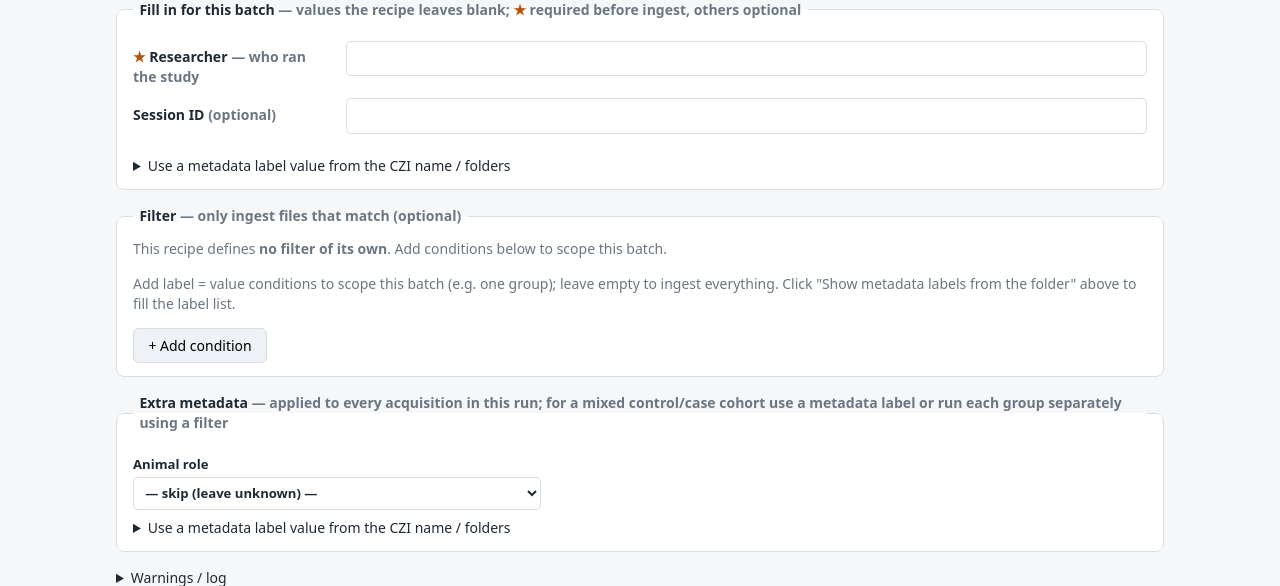
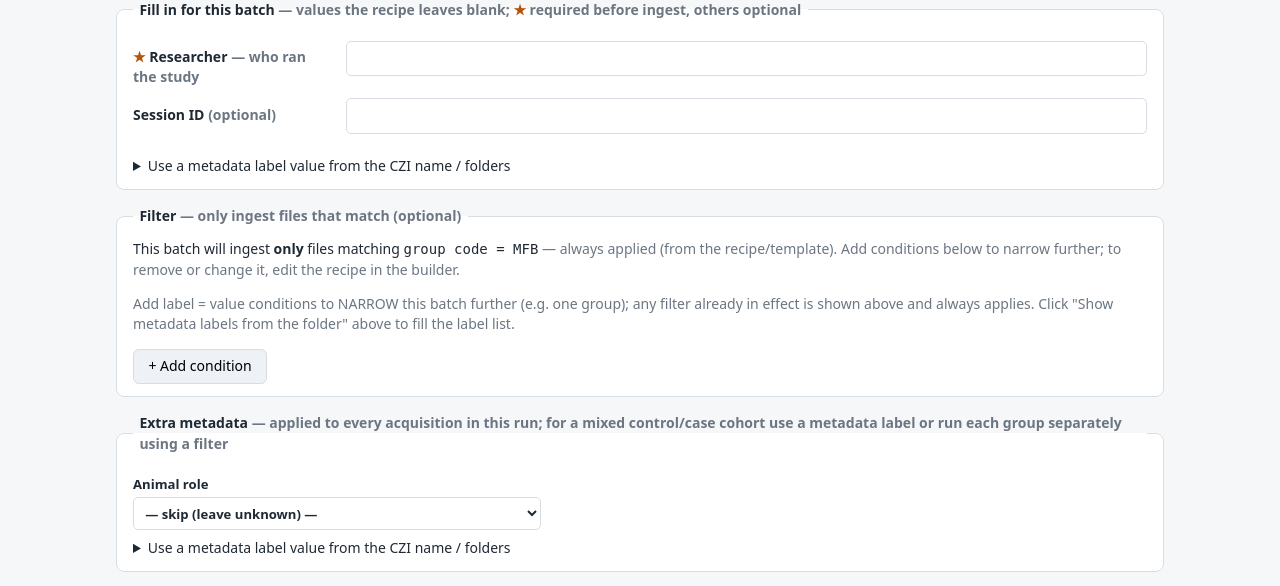
Before and after one commit to Rtasseff/gjesus3-pilot, a Flask app: page / in a window 1280 px wide. Shown: the part 429-1015 px from the top of the page. Run offline with Flask 3, Linux system fonts and the light colour scheme.

Commit message:
fix(operator-gui): make erasing a recipe filter STICK (explicit structural keys + effective-config runner)
The "recipe shows one thing, ingest does another" trap: erasing the group_code=MFB
filter in the builder made the recipe OMIT the filter key, so ingest silently
re-inherited the template's MFB. Fixed UI-side only — config_builder's merge was
already correct (omit->inherit, explicit-empty->clear, override->replace).

Builder (KEEPS the blank start; "Load template defaults" stays opt-in):
- builderOverrides() writes the structural keys EXPLICITLY, including an explicit
  empty: an empty filter box saves as auto_discover.filter:{} which CLEARS the
  template filter (drop MFB for a collaboration recipe) and sticks + shows; cleared
  labels save as filename_parse.fields:[] on a positional template (safe — review
  §7.1; a regex template is left to inherit). NO auto-seeding — a fresh builder
  stays blank, the operator opts into the convention, and whatever they leave is
  what saves.

Runner (effective config):
- new POST /api/effective_config returns
  build_config(template, overrides).auto_discover (the same merge ingest runs).
- updateFilterPanel() DISPLAYS the effective filter ("this batch will ingest only
  group_code=MFB ...") instead of the recipe's explicit override, so an inherited
  filter is no longer hidden and a recipe that explicitly cleared it shows "no
  filter". runnerFilter() ANDs the operator's conditions onto the effective filter
  (effective wins on collision) -> the runner can only NARROW, never drop MFB.

Verified (source): config_builder merge for every scenario (inherit shows MFB;
narrow preserves MFB + adds a condition; erased filter {} clears; empty labels
fields:[] parse nothing); node --check + py_compile clean; live curl of the new
endpoint. Live-GUI browser smoke (erase filter -> save -> runner has no filter)
still to run in the browser.

Co-Authored-By: Claude Opus 4.8 (1M context) <noreply@anthropic.com>
Claude-Session: https://claude.ai/code/session_01D9syCVAD16JJxV4BBDxgPQ

```diff
--- a/tools/operator/gui/app.py
+++ b/tools/operator/gui/app.py
@@ -583,6 +583,36 @@ def api_recipe_gaps():
     gaps = [f for f in value_fields.gap_fields()
             if _is_gap(_effective_value(cfg, f["key"]))]
     return jsonify({"gaps": gaps})
+
+
+@app.route("/api/effective_config", methods=["POST"])
+def api_effective_config():
+    """The EFFECTIVE auto_discover config — the template deep-merged with the
+    recipe/builder overrides, i.e. what will ACTUALLY drive discovery at ingest.
+
+    The runner and builder use this to show and enforce the REAL scope (e.g. a
+    group_code=MFB filter the recipe INHERITS from the template but doesn't set
+    itself). Showing only the recipe's explicit overrides hid inherited values —
+    the "recipe shows one thing, ingest does another" trap. Read-only; mirrors
+    the merge /api/recipe_gaps already relies on (config_builder.build_config).
+    """
+    data = request.get_json(silent=True) or {}
+    instrument = (data.get("instrument") or "").upper()
+    overrides = data.get("overrides") or {}
+    if instrument not in MICROSCOPY_KEYS:
+        return jsonify({"auto_discover": {}})
+    try:
+        template = templates.load_template(instrument)
+        cfg = config_builder.build_config(template, overrides)
+    except Exception as e:  # noqa: BLE001 — a bad recipe shouldn't 500 the panel
+        return jsonify({"auto_discover": {}, "error": str(e)})
+    ad = cfg.get("auto_discover") or {}
+    return jsonify({"auto_discover": {
+        "filter": ad.get("filter") or {},
+        "filename_parse": ad.get("filename_parse") or {},
+        "path_parse": ad.get("path_parse") or {},
+        "pattern": ad.get("pattern"),
+    }})
 
 
 @app.route("/api/sample_layout", methods=["POST"])
--- a/tools/operator/gui/static/app.js
+++ b/tools/operator/gui/static/app.js
@@ -226,12 +226,13 @@ function currentRecipeOverrides() {
 let runnerDiscoveredRow = {};    // first parsed row, shared for live examples
 let runnerGapMeta = [];          // [{key,label,kind,hint}] from /api/recipe_gaps
 let runnerKeys = [];             // discovered keys (for the runner filter dropdown)
+let runnerEffectiveFilter = {};  // EFFECTIVE (template+recipe) filter — the base the runner narrows
 const runnerGapFields = {};      // key -> TokenField
 const runnerGapSelects = {};     // key -> <select> (sample_type)
 
 async function loadGaps() {
-  updateFilterPanel();        // repaint the recipe filter + add-conditions UI
-  runnerFilterUI.clear();     // a new recipe/instrument starts added filters fresh
+  await updateFilterPanel();   // fetch + show the EFFECTIVE filter (caches runnerEffectiveFilter)
+  runnerFilterUI.clear();      // a new recipe/instrument starts added filters fresh
   const grid = $("#r-gaps-grid");
   Object.keys(runnerGapFields).forEach((k) => delete runnerGapFields[k]);
   Object.keys(runnerGapSelects).forEach((k) => delete runnerGapSelects[k]);
@@ -334,38 +335,48 @@ $("#r-gaps-load").addEventListener("click", loadGapFields);
 // top, which are ANDed in (see runnerFilter()).
 const runnerFilterUI = makeFilterBuilder("#r-filter-rows", () => runnerKeys, null);
 $("#r-filter-add").addEventListener("click", () => runnerFilterUI.addRow());
-function updateFilterPanel() {
-  const rf = currentRecipeOverrides()["auto_discover.filter"];
-  const hasRecipeFilter = rf && typeof rf === "object" && Object.keys(rf).length > 0;
+async function updateFilterPanel() {
+  // Show the EFFECTIVE filter (template deep-merged with the recipe) — what will
+  // ACTUALLY scope the batch — not just the recipe's explicit override. A recipe
+  // that INHERITS the template's group_code=MFB sets no filter of its own, yet
+  // ingest still filters to MFB; showing only the recipe override hid that (the
+  // "shows one thing, ingests another" trap). We fetch it from the backend, which
+  // runs the same merge as ingest.
+  let eff = {};
+  try {
+    const data = await postJSON("/api/effective_config", {
+      instrument: rInstrument.value, overrides: currentRecipeOverrides(),
+    });
+    eff = ((data.auto_discover || {}).filter) || {};
+  } catch (e) { eff = {}; }
+  runnerEffectiveFilter = eff;
+  const hasEff = Object.keys(eff).length > 0;
   $("#r-filter").hidden = false;                 // the filter section is always visible
   $("#r-filter-edit").hidden = false;            // add-conditions UI is ALWAYS available
-  // Always state the recipe's filter status, so a recipe that sets NO filter
-  // reads as an explicit "nothing is filtered" rather than a blank area that
-  // looks like a missing/broken note. When a filter IS set, list every enforced
-  // condition and drop `muted` so the enforced scope stands out.
   const note = $("#r-filter-recipe");
   note.hidden = false;
-  if (hasRecipeFilter) {
+  if (hasEff) {
     note.classList.remove("muted");
-    note.innerHTML = "This recipe filters to " +
-      Object.entries(rf).map(([k, v]) =>
+    note.innerHTML = "This batch will ingest <b>only</b> files matching " +
+      Object.entries(eff).map(([k, v]) =>
         `<code>${esc(tfHumanizeRef(k))} = ${esc(v)}</code>`).join(" <b>AND</b> ") +
-      " — always applied; edit it in the builder. Add more conditions below to " +
-      "narrow this batch further.";
+      ' <span class="muted">— always applied (from the recipe/template). Add conditions ' +
+      "below to narrow further; to remove or change it, edit the recipe in the builder.</span>";
   } else {
     note.classList.add("muted");
-    note.innerHTML = "This recipe defines <b>no filter of its own</b>. Add " +
-      "conditions below to scope this batch.";
+    note.innerHTML = "No filter is in effect — <b>every</b> file in the folder will be " +
+      "ingested. Add conditions below to scope this batch.";
   }
 }
 function runnerFilter() {
-  // The runner's OWN added conditions, ANDed on top of any recipe filter. The
-  // recipe's filter is forcibly applied, so it WINS on a key collision — the
-  // operator can narrow the batch further, never weaken the recipe's scope.
+  // The runner's OWN added conditions, ANDed on top of the EFFECTIVE filter
+  // (template + recipe). The effective keys WIN on collision, so the runner can
+  // only NARROW — it can never drop the recipe/template's scope (e.g. MFB). The
+  // merged result is sent as the whole auto_discover.filter override, which
+  // REPLACES the template filter at ingest — but since it already CONTAINS the
+  // effective filter, the template's scope is preserved. (Runner = narrow-only.)
   const own = runnerFilterUI.collect();
-  const rf = currentRecipeOverrides()["auto_discover.filter"];
-  const recipeFilter = (rf && typeof rf === "object") ? rf : {};
-  const merged = Object.assign({}, own, recipeFilter);   // recipe keys win
+  const merged = Object.assign({}, own, runnerEffectiveFilter);   // effective wins
   return Object.keys(merged).length ? { "auto_discover.filter": merged } : {};
 }
 
@@ -920,20 +931,35 @@ $("#b-fields").addEventListener("input", renderOverrideJSON);
 bInstrument.addEventListener("change", () => { if ($("#b-staging").value.trim()) loadLayout(); });
 
 // ---- assemble the override dict ----
+// STRUCTURAL keys (filter, filename_parse) are written EXPLICITLY — including an
+// explicit empty — so a recipe is self-complete and WYSIWYG: clearing the filter
+// or the labels CLEARS them at ingest instead of silently inheriting the
+// template. config_builder merges an explicit {} / [] as a real clear, and the
+// review's §7.1 confirms ingest tolerates filename_parse.fields:[] (no parsing).
+let builderParseIsRegex = false;   // current parse is a regex the builder can't edit
 function builderOverrides() {
   const ov = {};
   // file-name labels -> positional filename_parse (regex dropped from the GUI)
   const fields = $("#b-fields").value.split(",").map((s) => s.trim()).filter(Boolean);
   if (fields.length) {
     ov["auto_discover.filename_parse"] = { separator: $("#b-separator").value || "_", fields };
+  } else if (!builderParseIsRegex) {
+    // positional template, operator cleared the labels -> explicit empty CLEARS
+    // the template's fields (WYSIWYG) instead of silently inheriting them. A regex
+    // template is left to inherit (the builder can't express a regex, so it must
+    // not clobber it with an empty positional parse).
+    ov["auto_discover.filename_parse"] = { separator: $("#b-separator").value || "_", fields: [] };
   }
-  // folder levels -> path_parse; pin a recursive pattern so deep files are found
+  // folder levels -> path_parse; pin a recursive pattern so deep files are found.
+  // (path_parse keeps omit-when-empty semantics for now — see the review's §7.)
   if ($$("#b-levels .level-label").length > 0) {
     ov["auto_discover.path_parse"] = { levels: builderLevelLabels() };
     ov["auto_discover.pattern"] = "**/*.czi";
   }
-  const filter = builderFilterUI.collect();
-  if (Object.keys(filter).length) ov["auto_discover.filter"] = filter;
+  // Always explicit: an empty filter box saves as {} -> clears the template's
+  // filter (e.g. drop group_code=MFB for a collaboration recipe), and it stays
+  // visible in the JSON preview. Omission would silently reassert the template.
+  ov["auto_discover.filter"] = builderFilterUI.collect();
 
   // values to record. gap fields are SELF-CONTAINED: emitted explicitly even when
   // blank (an explicit "" overrides the template default -> a real blank the
@@ -1061,30 +1087,40 @@ function templateValueForKey(t, key) {
   if (i === -1) return t[key];
   return (t[key.slice(0, i)] || {})[key.slice(i + 1)];
 }
+// Seed the STRUCTURAL convention (separator + filename labels, folder levels,
+// filter) from a template payload into the builder widgets, and record whether
+// the parse is a regex the builder can't edit. Structural keys encode the
+// instrument's naming/scoping CONVENTION — a fresh builder should SHOW them so the
+// operator can see and edit/clear the real scope (e.g. group_code=MFB). Shared by
+// "Load template defaults" (which ALSO seeds value fields) and the on-load /
+// instrument-change structural seed. See the override-semantics review.
+function applyTemplateStructural(t) {
+  const ad = t.auto_discover || {};
+  const fp = ad.filename_parse || {};
+  builderParseIsRegex = !!fp.regex;
+  if (fp.regex) {
+    $("#b-fields").value = "";
+    $("#b-errors").textContent =
+      "Note: this template parses names with a regex, which the builder doesn't edit. " +
+      "Describe the name layout with the separator + labels above to change it.";
+  } else {
+    $("#b-separator").value = fp.separator || "_";
+    $("#b-fields").value = (fp.fields || []).join(", ");
+  }
+  const levels = (ad.path_parse || {}).levels || [];
+  $("#b-levels-count").value = levels.length;
+  renderLevels();
+  $$("#b-levels .level-label").forEach((inp, i) => { if (levels[i]) inp.value = levels[i]; });
+  builderFilterUI.clear();
+  Object.entries(ad.filter || {}).forEach(([k, v]) => builderFilterUI.addRow(k, v));
+}
+
 async function loadTemplateDefaults() {
   $("#b-errors").textContent = "";
   try {
     const t = await getJSON(`/api/template?instrument=${encodeURIComponent(bInstrument.value)}`);
     if (t.error) { $("#b-errors").textContent = t.error; return; }
-    const ad = t.auto_discover || {};
-    const fp = ad.filename_parse || {};
-    if (fp.regex) {
-      $("#b-fields").value = "";
-      $("#b-errors").textContent =
-        "Note: this template parses names with a regex, which the builder doesn't edit. " +
-        "The values below are still loaded; describe the name layout with the separator + labels above to change it.";
-    } else {
-      $("#b-separator").value = fp.separator || "_";
-      $("#b-fields").value = (fp.fields || []).join(", ");
-    }
-    // folder levels
-    const levels = (ad.path_parse || {}).levels || [];
-    $("#b-levels-count").value = levels.length;
-    renderLevels();
-    $$("#b-levels .level-label").forEach((inp, i) => { if (levels[i]) inp.value = levels[i]; });
-    // filter
-    builderFilterUI.clear();
-    Object.entries(ad.filter || {}).forEach(([k, v]) => builderFilterUI.addRow(k, v));
+    applyTemplateStructural(t);
     // values to record — seed each catalogue field from the template's matching
     // key, so a blank field is a DELIBERATE operator choice (-> runner prompt),
     // not the empty default of a fresh builder. Data-driven over VALUE_FIELDS,
@@ -1104,12 +1140,13 @@ async function loadTemplateDefaults() {
   }
 }
 $("#b-load-template").addEventListener("click", loadTemplateDefaults);
-// Template defaults load ON DEMAND via the "Load template defaults" button only
-// — NOT on instrument change and NOT on page load. A fresh builder stays blank
-// until the operator explicitly pulls in a convention, so no field is pre-filled
-// with a value they never chose. (Blanking a field then stays a DELIBERATE choice
-// -> prompt in the Runner.) "Start from a recipe" still loads its instrument's
-// defaults first, in loadRecipeIntoBuilder().
+// Template defaults load ON DEMAND via "Load template defaults" only — NOT on
+// instrument change and NOT on page load. A fresh builder stays BLANK; nothing is
+// pre-filled with a value nobody chose. The operator opts into the convention.
+// The WYSIWYG fix does NOT need auto-seeding: structural keys are written
+// EXPLICITLY on save (see builderOverrides), so loading the template, ERASING the
+// group_code=MFB filter, and saving yields a recipe with an explicit empty filter
+// that the runner loads with NO filter — instead of silently re-inheriting it.
 
 // ---- start from an existing recipe (builder) ----
 // Apply a saved recipe's flat override dict onto the builder widgets, ON TOP of
@@ -1122,6 +1159,7 @@ function applyOverridesToBuilder(ov) {
   ov = ov || {};
   if ("auto_discover.filename_parse" in ov) {
     const fp = ov["auto_discover.filename_parse"] || {};
+    builderParseIsRegex = !!fp.regex;   // recipe's parse mode wins over the template's
     if (fp.regex) {
       $("#b-fields").value = "";
       $("#b-errors").textContent =
@@ -1253,8 +1291,11 @@ $("#b-save").addEventListener("click", async () => {
   renderOverrideJSON();
   updateBuilderExamples();
   // Start BLANK — do NOT auto-seed template defaults here. The operator pulls a
-  // convention in explicitly via "Load template defaults" (or by loading a saved
-  // recipe). This stops a fresh builder from looking pre-filled with values (an
-  // Operator token, a Notes stain token, a group_code=MFB filter) nobody chose.
+  // convention in explicitly via "Load template defaults" (or by starting from a
+  // saved recipe); nothing is pre-filled with a value nobody chose. Whatever the
+  // operator leaves is what saves (WYSIWYG): an empty filter box saves as an
+  // explicit {} that CLEARS the template's filter (see builderOverrides), so
+  // erasing group_code=MFB and saving yields a recipe the runner loads with NO
+  // filter — which is the whole point.
   loadBuilderRecipes();     // populate the "start from a saved recipe" picker
 })();
--- a/tools/operator/gui/templates/index.html
+++ b/tools/operator/gui/templates/index.html
@@ -85,15 +85,17 @@
       </details>
     </fieldset>
 
-    <!-- Filter. The recipe's filter (if any) is shown read-only here AND forcibly
-         applied; the operator can ALWAYS add more label=value conditions on top,
-         which are ANDed in (the recipe wins on a key collision). Edit the recipe's
-         own filter in the builder. See runnerFilter() / updateFilterPanel(). -->
+    <!-- Filter. The EFFECTIVE filter (template + recipe merged, fetched via
+         /api/effective_config) is shown here AND forcibly applied; the operator can
+         ALWAYS add more label=value conditions on top, which are ANDed in to NARROW
+         further (the effective filter wins on a key collision — the runner can never
+         widen). Remove/change the filter in the builder. See runnerFilter() /
+         updateFilterPanel(). -->
     <fieldset id="r-filter" hidden>
       <legend>Filter <span class="muted">— only ingest files that match (optional)</span></legend>
       <div id="r-filter-recipe" class="muted" hidden></div>
       <div id="r-filter-edit">
-        <p class="muted">Add label = value conditions to scope this batch (e.g. one group); leave empty to ingest everything. Click "Show metadata labels from the folder" above to fill the label list.</p>
+        <p class="muted">Add label = value conditions to NARROW this batch further (e.g. one group); any filter already in effect is shown above and always applies. Click "Show metadata labels from the folder" above to fill the label list.</p>
         <div id="r-filter-rows"></div>
         <button id="r-filter-add" type="button">+ Add condition</button>
       </div>
```
